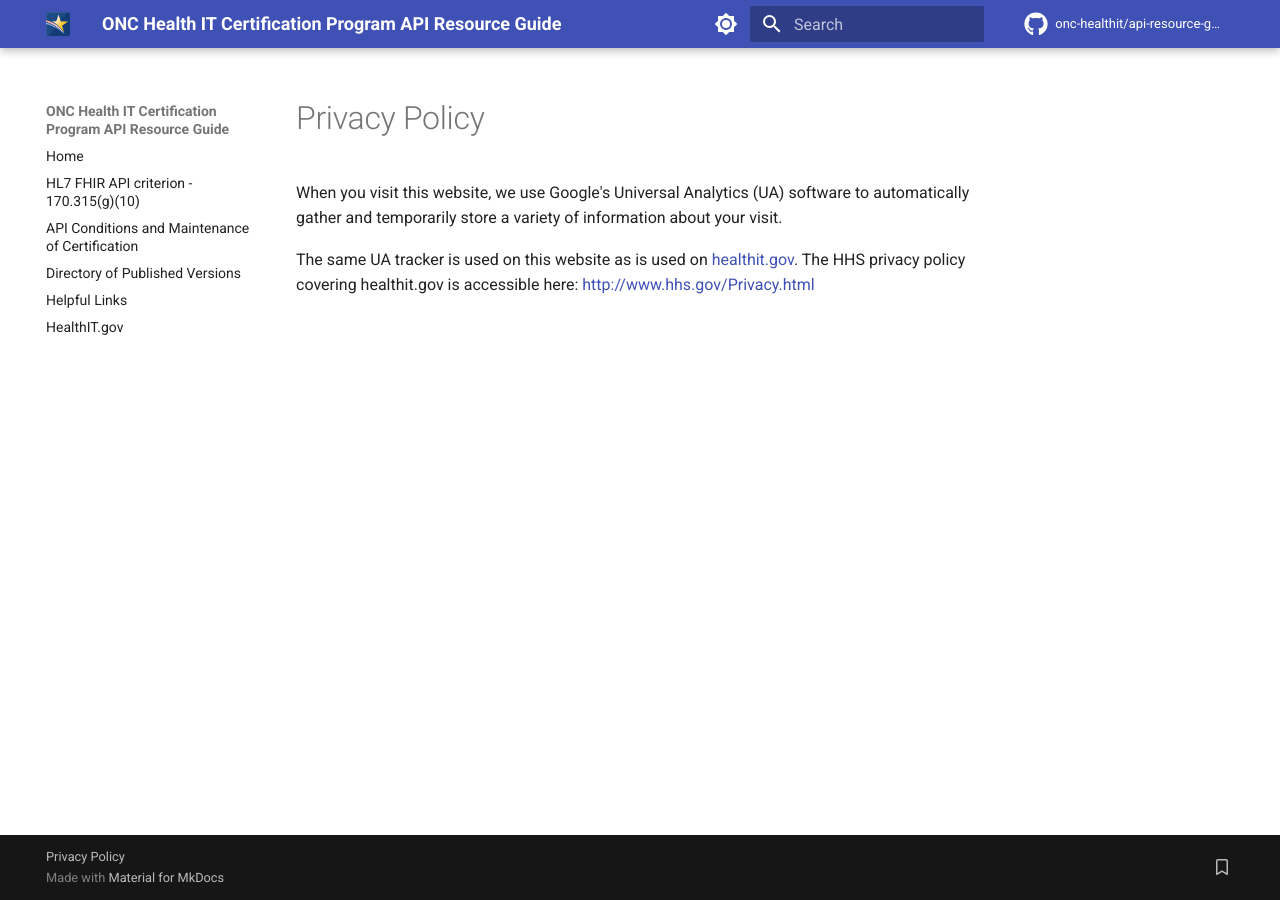
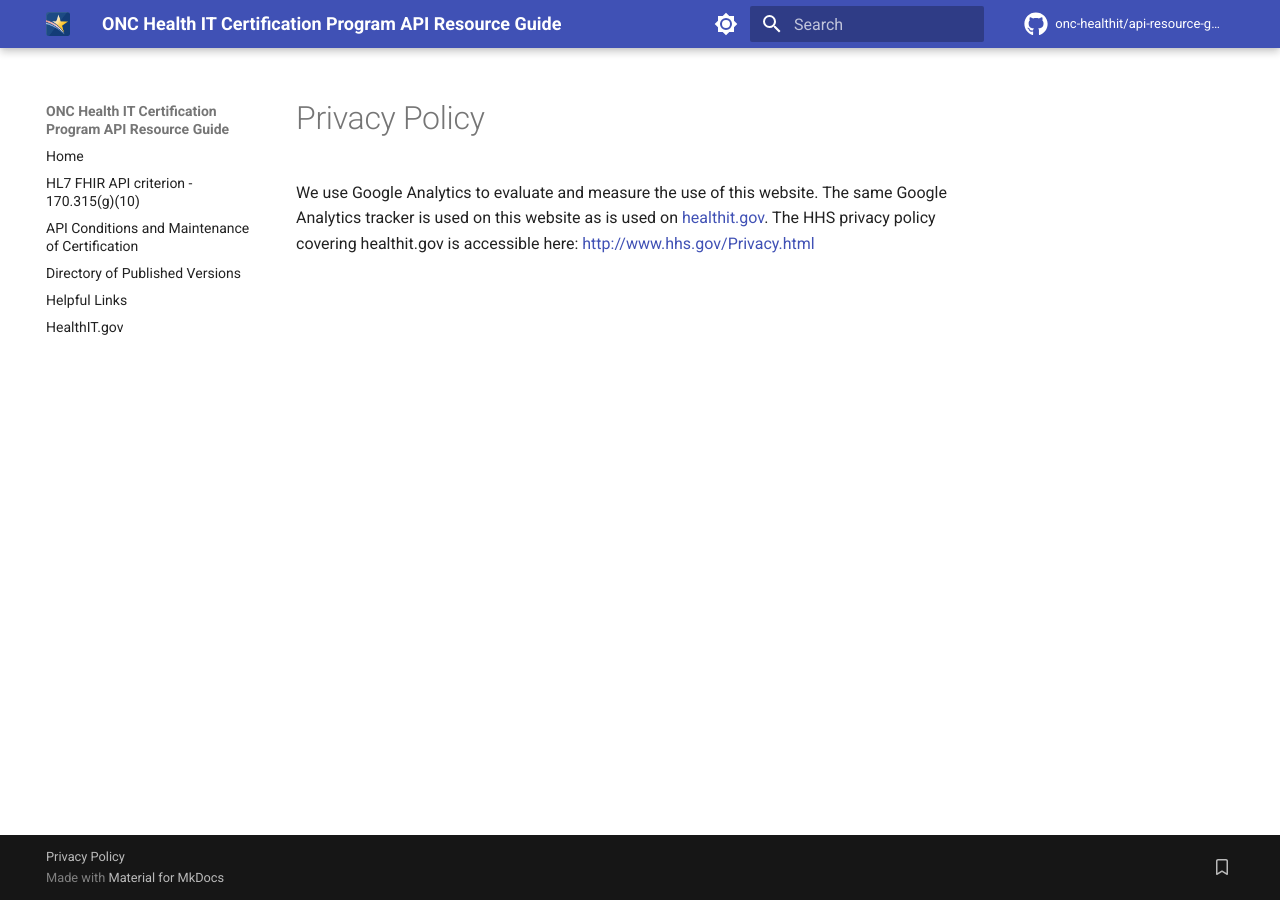
Before and after one commit to onc-healthit/api-resource-guide, an MkDocs documentation site: the page built from docs/privacy-policy.md, in a window 1280 px wide. Built offline with MkDocs 1.6.1 and Material for MkDocs 9.7.7, drawn with Linux system fonts in a browser that asks for light colours; comment, search, counter and statistics services are not loaded; the version menu is left out.

Commit message:
updating privacy policy

```diff
--- a/docs/privacy-policy.md
+++ b/docs/privacy-policy.md
@@ -1,5 +1,3 @@
 # Privacy Policy
 
-When you visit this website, we use Google's Universal Analytics (UA) software to automatically gather and temporarily store a variety of information about your visit.
-
-The same UA tracker is used on this website as is used on <a target = "_blank" href = "https://www.healthit.gov/">healthit.gov</a>. The HHS privacy policy covering healthit.gov is accessible here: <a target = "_blank" href = "http://www.hhs.gov/Privacy.html">http://www.hhs.gov/Privacy.html</a>
+We use Google Analytics to evaluate and measure the use of this website. The same Google Analytics tracker is used on this website as is used on <a target = "_blank" href = "https://www.healthit.gov/">healthit.gov</a>. The HHS privacy policy covering healthit.gov is accessible here: <a target = "_blank" href = "http://www.hhs.gov/Privacy.html">http://www.hhs.gov/Privacy.html</a>
```
